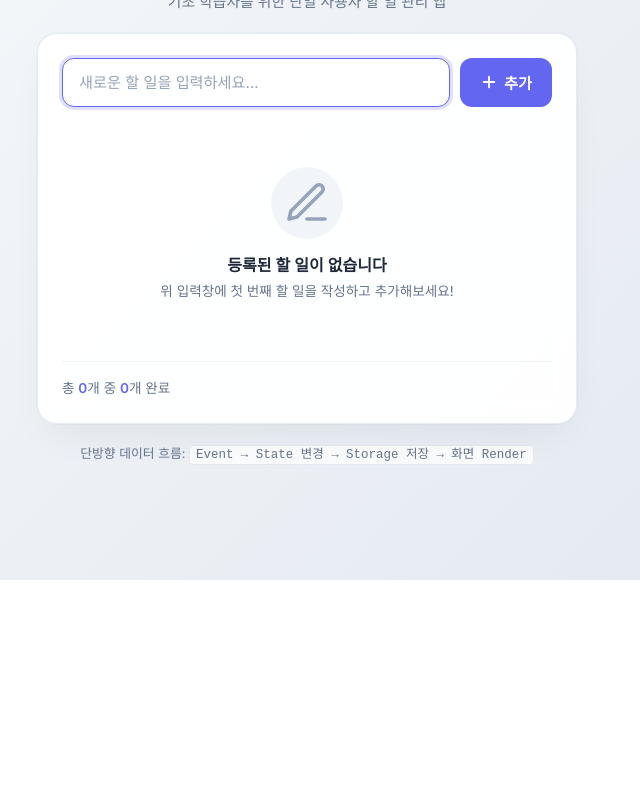
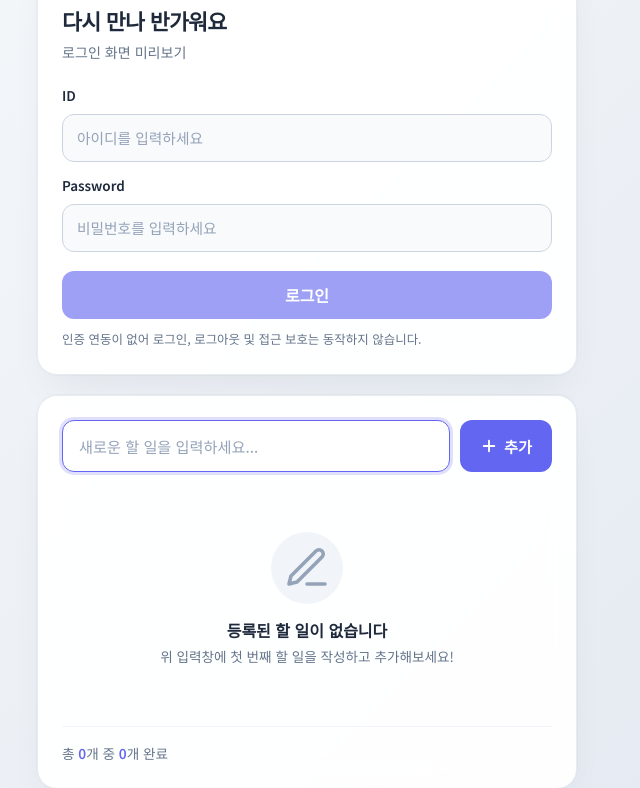
Before and after one commit to nthn117621/todo-list, a plain HTML site: page index.html in a window 1280 px wide. Shown: the part 220-1008 px from the top of the page, without its empty margins (333-973 px from the left). Before the commit the page ends 800 px from the top, so only its background shows below. Drawn offline with Linux system fonts and the light colour scheme.

Commit message:
Add login UI preview

```diff
--- a/index.html
+++ b/index.html
@@ -8,6 +8,7 @@
   <link rel="preconnect" href="https://fonts.googleapis.com">
   <link rel="preconnect" href="https://fonts.gstatic.com" crossorigin>
   <link href="https://fonts.googleapis.com/css2?family=Inter:wght@400;500;600;700&display=swap" rel="stylesheet">
+  <link href="https://fonts.googleapis.com/css2?family=Noto+Sans+KR:wght@400;500;600;700&display=swap" rel="stylesheet">
   <link rel="stylesheet" href="style.css">
 </head>
 <body>
@@ -22,6 +23,41 @@
       <h1 class="app-title">Simple To-Do List</h1>
       <p class="app-subtitle">기초 학습자를 위한 단일 사용자 할 일 관리 앱</p>
     </header>
+
+    <section class="login-card" aria-labelledby="login-title">
+      <div class="login-heading">
+        <span class="login-kicker">SIGN IN</span>
+        <h2 id="login-title">다시 만나 반가워요</h2>
+        <p>로그인 화면 미리보기</p>
+      </div>
+
+      <form class="login-form" aria-describedby="login-preview-note">
+        <label class="login-label" for="login-id">ID</label>
+        <input
+          class="login-input"
+          type="text"
+          id="login-id"
+          name="login-id"
+          placeholder="아이디를 입력하세요"
+          autocomplete="username"
+        >
+
+        <label class="login-label" for="login-password">Password</label>
+        <input
+          class="login-input"
+          type="password"
+          id="login-password"
+          name="login-password"
+          placeholder="비밀번호를 입력하세요"
+          autocomplete="current-password"
+        >
+
+        <button class="login-btn" type="button" disabled>로그인</button>
+        <p class="login-note" id="login-preview-note" role="note">
+          인증 연동이 없어 로그인, 로그아웃 및 접근 보호는 동작하지 않습니다.
+        </p>
+      </form>
+    </section>
 
     <!-- 메인 카드 컨테이너 -->
     <main class="todo-card">
--- a/style.css
+++ b/style.css
@@ -39,7 +39,7 @@
 }
 
 body {
-  font-family: 'Inter', -apple-system, BlinkMacSystemFont, "Segoe UI", Roboto, sans-serif;
+  font-family: 'Noto Sans KR', 'Inter', -apple-system, BlinkMacSystemFont, "Segoe UI", Roboto, sans-serif;
   min-height: 100vh;
   background: linear-gradient(135deg, var(--bg-gradient-start) 0%, var(--bg-gradient-end) 100%);
   color: var(--text-main);
@@ -92,6 +92,7 @@ body {
 }
 
 /* 5. 메인 카드 */
+.login-card,
 .todo-card {
   background: var(--card-bg);
   backdrop-filter: blur(12px);
@@ -103,6 +104,96 @@ body {
   display: flex;
   flex-direction: column;
   gap: 20px;
+}
+
+.login-card {
+  gap: 18px;
+}
+
+.login-heading {
+  text-align: left;
+}
+
+.login-kicker {
+  display: inline-block;
+  margin-bottom: 8px;
+  color: var(--primary-color);
+  font-size: 0.72rem;
+  font-weight: 700;
+  letter-spacing: 0.12em;
+}
+
+.login-heading h2 {
+  margin-bottom: 4px;
+  color: var(--text-main);
+  font-size: 1.35rem;
+  letter-spacing: -0.03em;
+}
+
+.login-heading p {
+  color: var(--text-muted);
+  font-size: 0.88rem;
+}
+
+.login-form {
+  display: flex;
+  flex-direction: column;
+  gap: 9px;
+}
+
+.login-label {
+  margin-top: 4px;
+  color: var(--text-main);
+  font-size: 0.84rem;
+  font-weight: 600;
+}
+
+.login-input {
+  width: 100%;
+  min-height: 48px;
+  padding: 12px 14px;
+  border: 1.5px solid #cbd5e1;
+  border-radius: var(--radius-md);
+  outline: none;
+  background: #f8fafc;
+  color: var(--text-main);
+  font: inherit;
+  font-size: 0.92rem;
+  transition: border-color var(--transition-fast), box-shadow var(--transition-fast), background-color var(--transition-fast);
+}
+
+.login-input::placeholder {
+  color: #94a3b8;
+}
+
+.login-input:focus {
+  border-color: var(--primary-color);
+  background: #fff;
+  box-shadow: var(--shadow-input-focus);
+}
+
+.login-btn {
+  min-height: 48px;
+  margin-top: 10px;
+  border: 0;
+  border-radius: var(--radius-md);
+  background: var(--primary-color);
+  color: #fff;
+  font: inherit;
+  font-weight: 600;
+  cursor: not-allowed;
+  opacity: 0.62;
+}
+
+.login-btn:disabled {
+  cursor: not-allowed;
+}
+
+.login-note {
+  margin-top: 2px;
+  color: var(--text-muted);
+  font-size: 0.78rem;
+  line-height: 1.55;
 }
 
 /* 6. 입력 폼 영역 */
@@ -383,8 +474,13 @@ body {
     padding: 16px 12px;
   }
 
+  .login-card,
   .todo-card {
     padding: 18px 14px;
+  }
+
+  .login-heading h2 {
+    font-size: 1.2rem;
   }
 
   .app-title {
```
